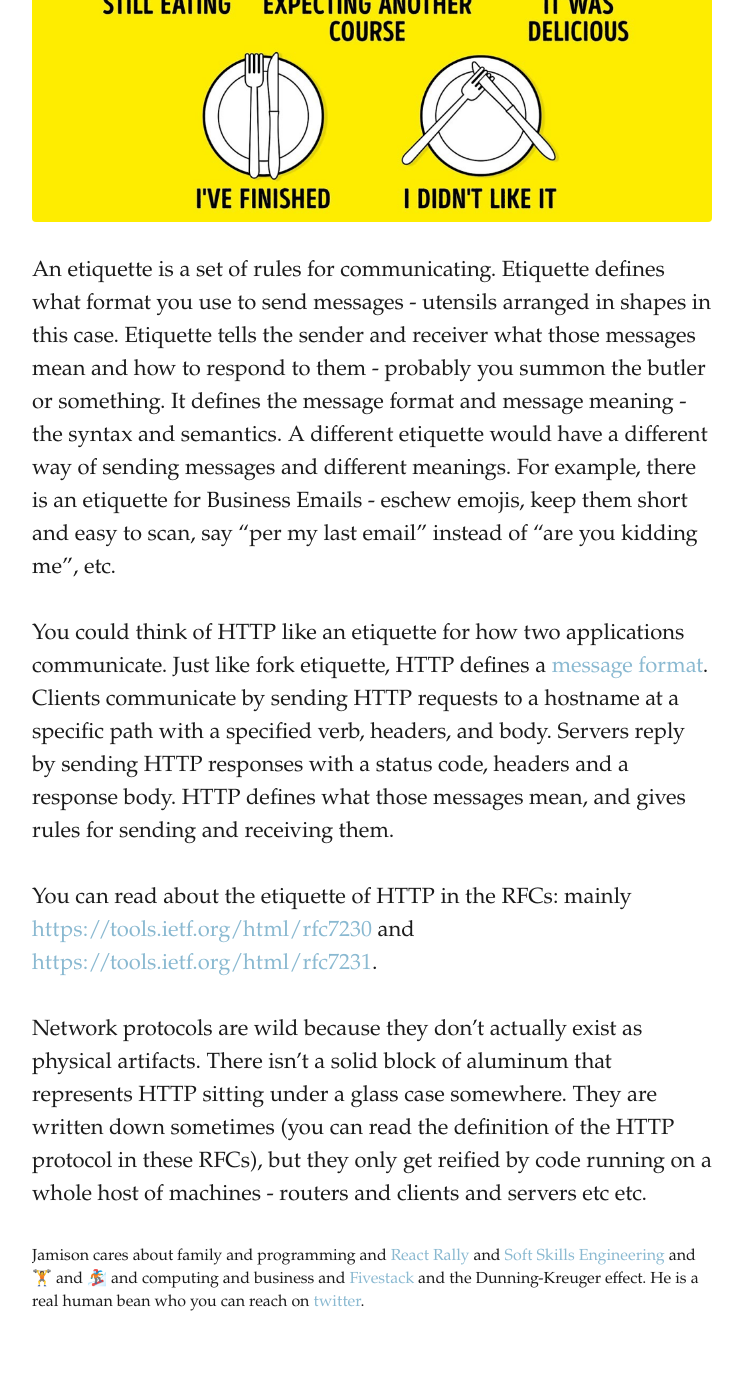
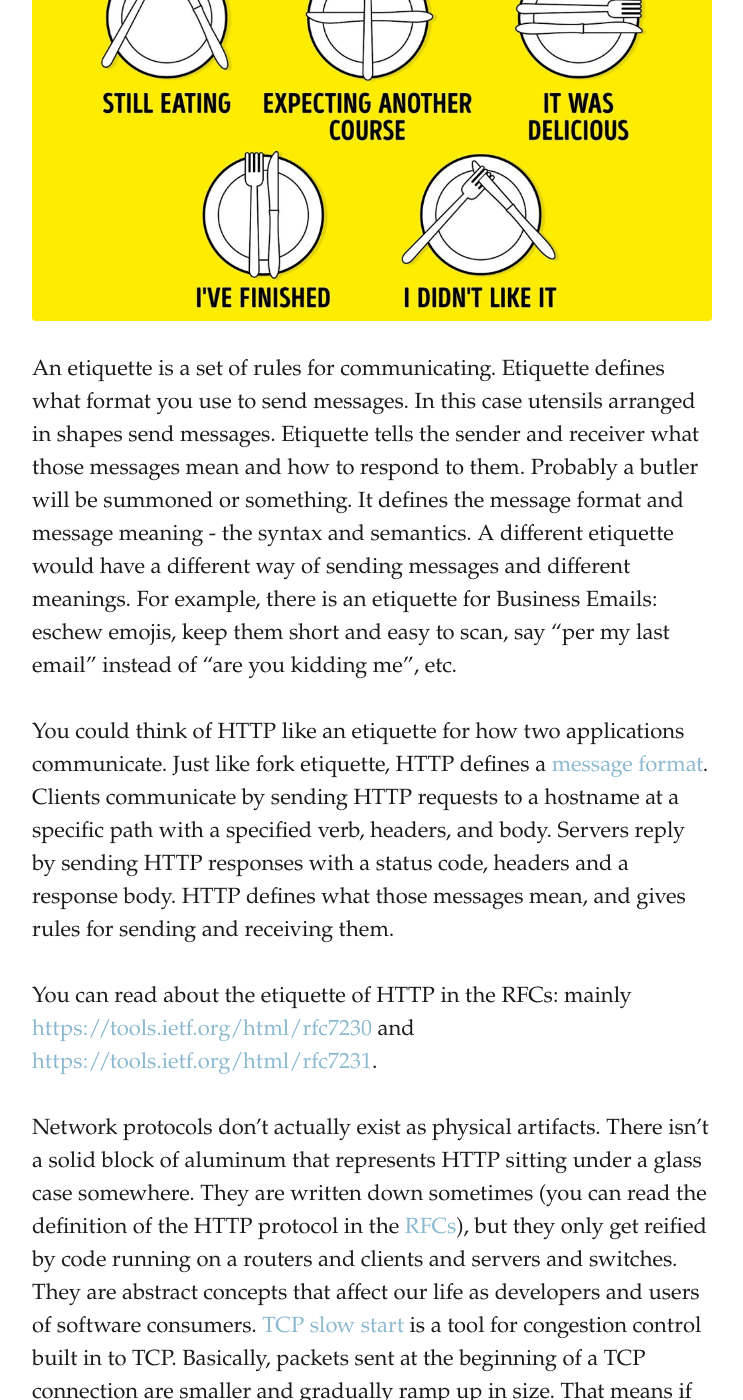
Before and after one commit to jergason/blorg, a Jekyll site: the page built from _posts/2019-08-24-protocols-and-etiquette.md, in a window 1280 px wide and 1400 px high, scrolled down 1351 px. Shown: the whole window, without its empty margins (268-1011 px from the left). Built offline with Jekyll 4.4.1, drawn with Linux system fonts in a browser that asks for light colours; some of the changed text lies outside the part shown.

Commit message:
update protocols post

```diff
--- a/_posts/2019-08-24-protocols-and-etiquette.md
+++ b/_posts/2019-08-24-protocols-and-etiquette.md
@@ -5,9 +5,9 @@
 description: "What is a protocol? A protocol is a definition for how things communicate. Think of it like an etiquette."
 published: true
 ---
-What is a protocol?
+Recently I've been teaching networking concepts to front-end developers. Protocols come up frequently in networking, but I've found it hard to explain what a protocol is in general, separate from a talking about a specific protocol.
 
-The word "protocol" gets tossed quite a bit in computing. It shows up in a bunch of acronyms - HTTP is Hyper Text Transfer Protocol, TCP is Transmission Control Protocol, and I've renamed dinner to Food Ingestion Protocol in order to spark joy in my family. It has not worked.
+The word "protocol" gets tossed quite a bit in computing. It shows up in a bunch of acronyms. HTTP is Hyper Text Transfer Protocol, TCP is Transmission Control Protocol, and I've renamed dinner to Food Ingestion Protocol in order to spark joy in my family. It has not worked.
 
 What is a protocol actually though? A protocol is a definition for how things communicate. Think of it like an etiquette.
 
@@ -15,10 +15,10 @@
 
 ![Etiquette rules for how you place your utensils on a page.](/images/etiquette.png)
 
-An etiquette is a set of rules for communicating. Etiquette defines what format you use to send messages - utensils arranged in shapes in this case. Etiquette tells the sender and receiver what those messages mean and how to respond to them - probably you summon the butler or something. It defines the message format and message meaning - the syntax and semantics. A different etiquette would have a different way of sending messages and different meanings. For example, there is an etiquette for Business Emails - eschew emojis, keep them short and easy to scan, say "per my last email" instead of "are you kidding me", etc.
+An etiquette is a set of rules for communicating. Etiquette defines what format you use to send messages. In this case utensils arranged in shapes send messages. Etiquette tells the sender and receiver what those messages mean and how to respond to them. Probably a butler will be summoned or something. It defines the message format and message meaning - the syntax and semantics. A different etiquette would have a different way of sending messages and different meanings. For example, there is an etiquette for Business Emails: eschew emojis, keep them short and easy to scan, say "per my last email" instead of "are you kidding me", etc.
 
 You could think of HTTP like an etiquette for how two applications communicate. Just like fork etiquette, HTTP defines a [message format](https://tools.ietf.org/html/rfc7230#section-3). Clients communicate by sending HTTP requests to a hostname at a specific path with a specified verb, headers, and body. Servers reply by sending HTTP responses with a status code, headers and a response body. HTTP defines what those messages mean, and gives rules for sending and receiving them.
 
 You can read about the etiquette of HTTP in the RFCs: mainly [https://tools.ietf.org/html/rfc7230](https://tools.ietf.org/html/rfc7230) and [https://tools.ietf.org/html/rfc7231](https://tools.ietf.org/html/rfc7231).
 
-Network protocols are wild because they don't actually exist as physical artifacts. There isn't a solid block of aluminum that represents HTTP sitting under a glass case somewhere. They are written down sometimes (you can read the definition of the HTTP protocol in these RFCs), but they only get reified by code running on a whole host of machines - routers and clients and servers etc etc.
+Network protocols don't actually exist as physical artifacts. There isn't a solid block of aluminum that represents HTTP sitting under a glass case somewhere. They are written down sometimes (you can read the definition of the HTTP protocol in the [RFCs](https://tools.ietf.org/html/rfc7230)), but they only get reified by code running on a routers and clients and servers and switches. They are abstract concepts that affect our life as developers and users of software consumers. [TCP slow start](https://varvy.com/pagespeed/slow-start.html) is a tool for congestion control built in to TCP. Basically, packets sent at the beginning of a TCP connection are smaller and gradually ramp up in size. That means if you make many TCP connections for sending small files, each of those connections will go through slow start. This translates to common front-end perf advice - bundle your CSS or JavaScript instead of serving each file individually. It also is a [core motivation](https://http2.github.io/faq/#why-revise-http) for HTTP/2 - by multiplexing HTTP requests in to the same TCP connection, we avoid slow start without having to manually bundle files.
```
